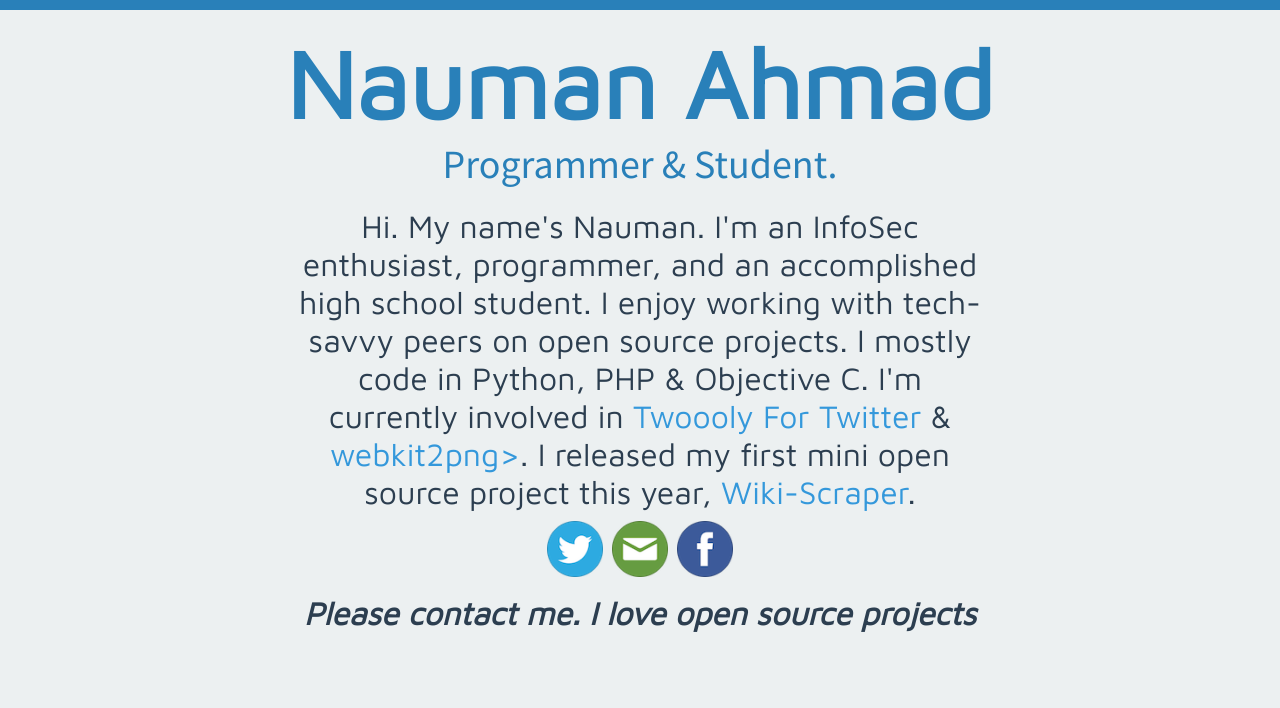
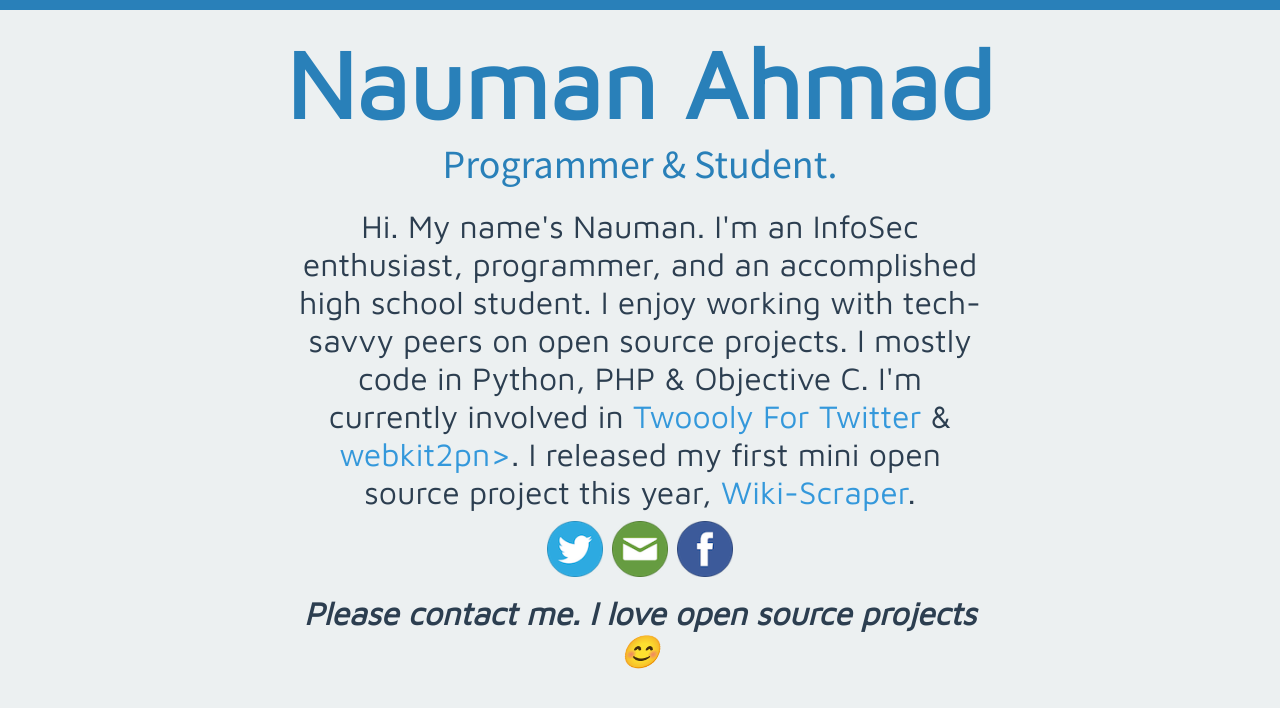
Before and after one commit to davidhax0r/itsnauman.github.io, a plain HTML site: page index.html in a window 1280 px wide. Drawn offline with nearby package versions, Linux system fonts and the light colour scheme.

Commit message:
Typo Fixed

```diff
--- a/index.html
+++ b/index.html
@@ -19,7 +19,7 @@
 		<h2> Programmer & Student. </h2>
         <br>
 		<p>
-Hi. My name's Nauman. I'm an InfoSec enthusiast, programmer, and an accomplished high school student. I enjoy working with tech-savvy peers on open source projects. I mostly code in Python, PHP & Objective C. I'm currently involved in <a href="https://github.com/itsnauman/Twoooly-For-Twitter">Twoooly For Twitter</a> & <a href="https://github.com/adamn/python-webkit2png">webkit2png></a>. I released my first mini open source project this year, <a href="https://github.com/itsnauman/Wiki-Scraper">Wiki-Scraper</a>.
+Hi. My name's Nauman. I'm an InfoSec enthusiast, programmer, and an accomplished high school student. I enjoy working with tech-savvy peers on open source projects. I mostly code in Python, PHP & Objective C. I'm currently involved in <a href="https://github.com/itsnauman/Twoooly-For-Twitter">Twoooly For Twitter</a> & <a href="https://github.com/adamn/python-webkit2png">webkit2pn></a>. I released my first mini open source project this year, <a href="https://github.com/itsnauman/Wiki-Scraper">Wiki-Scraper</a>.
 		</p>
         <p>
             <span><a href="http://twitter.com\itsnauman" class="icons"> <img src="images/twitter.png"> </a></span>
@@ -29,7 +29,7 @@ Hi. My name's Nauman. I'm an InfoSec enthusiast, programmer, and an accomplished
         </p>
 		<p class="bottom">
 			Please contact me.
-			I love open source projects
+			I love open source projects 😊
 		</p>
 </body>
 </html>
```
